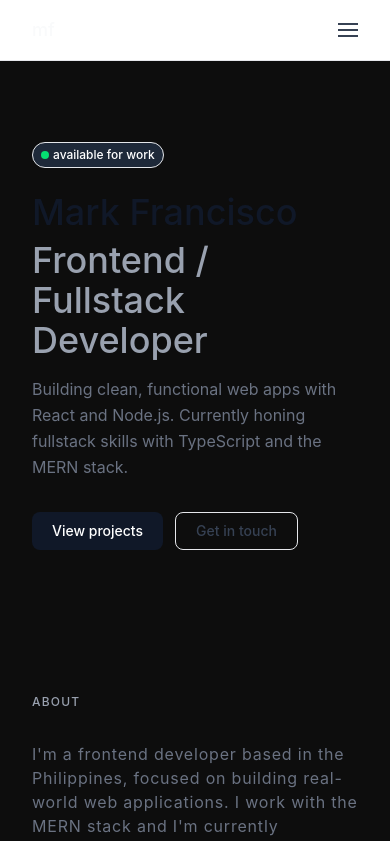
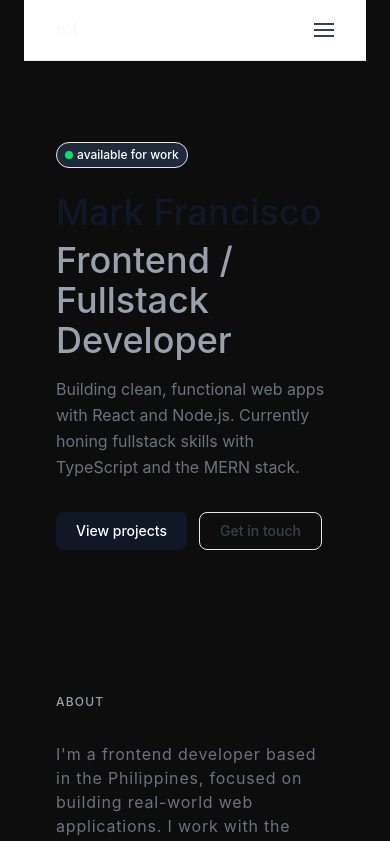
Before and after one commit to johnmarkfrncsc/frncsc-portfolio, a React (Vite) app: page / in a window 390 px wide. Shown: the top 841 px of the page. Built offline with nearby package versions, Linux system fonts and the light colour scheme.

Commit message:
feat: update App layout with container for improved styling and responsiveness

```diff
--- a/src/App.tsx
+++ b/src/App.tsx
@@ -7,7 +7,8 @@ import Project from "./components/sections/Project";
 import Contact from "./components/sections/Contact";
 function App() {
   return (
-    <div className="min-h-screen flex flex-col">
+    <div className="min-h-screen flex flex-col bg-[#0d0d0d]">
+      <div className="max-w-2xl mx-auto px-6 flex-1 flex flex-col">
         <Navbar />
         <main className="flex-1">
           <Hero />
@@ -16,6 +17,8 @@ function App() {
           <Project />
           <Contact />
         </main>
+      </div>
+
       <Footer />
     </div>
   );
```
Lines whose indentation alone changed are shown as unchanged.
